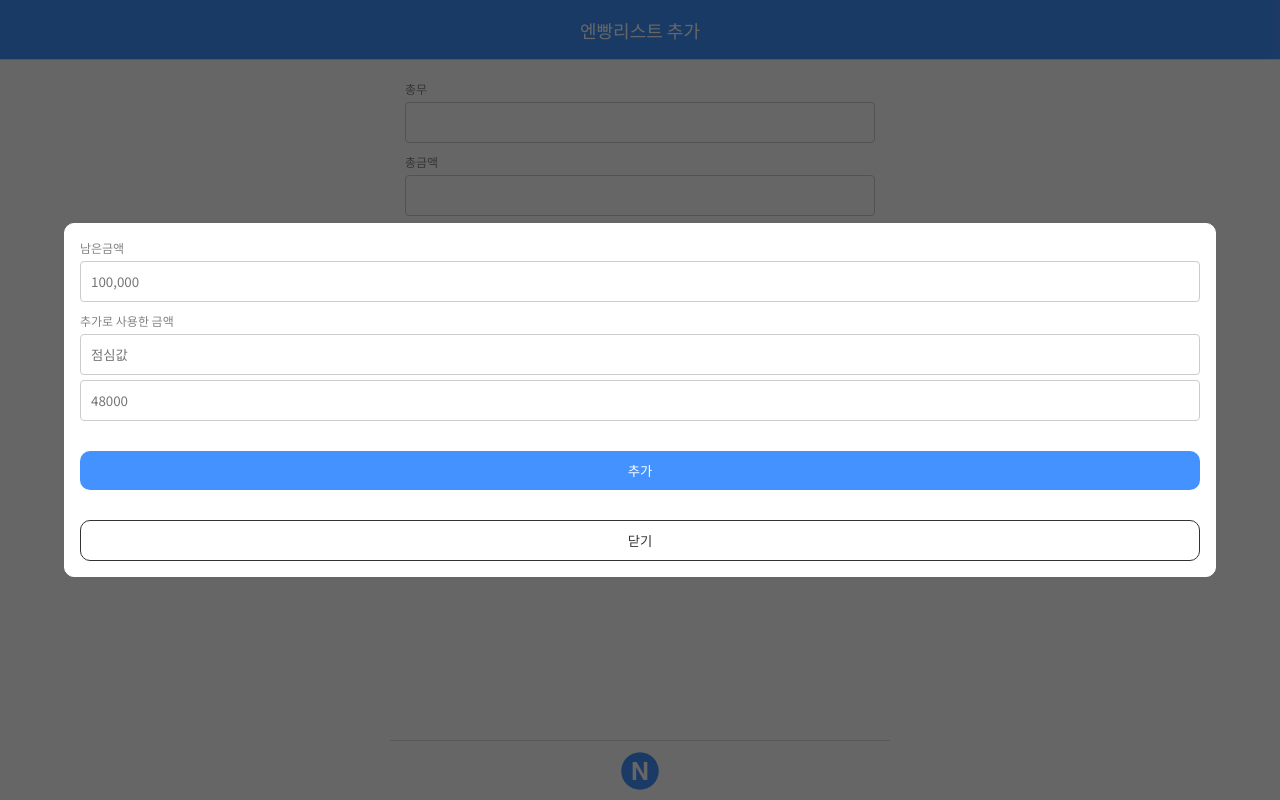
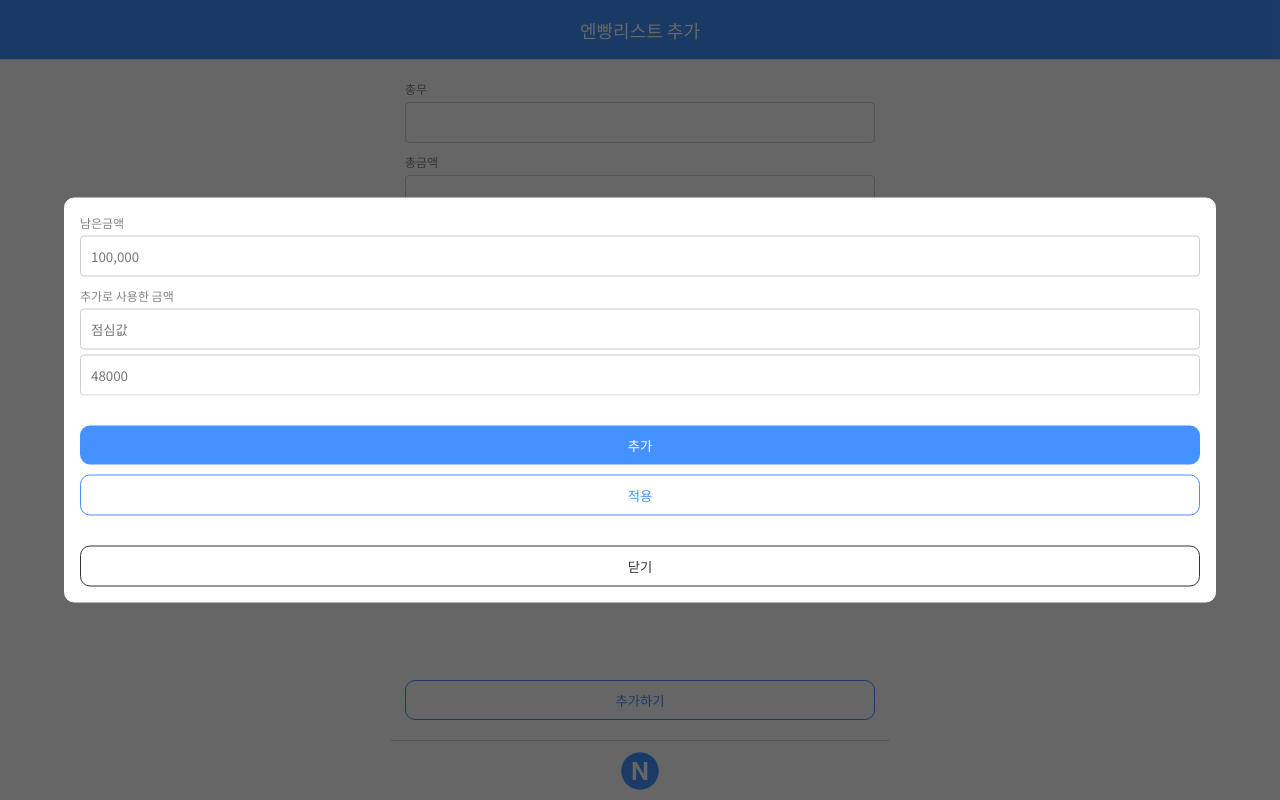
Before and after one commit to kimbboyong/pay-ts, a React (Vite) app: page /pay/create in a window 1280 px wide. Both pictures are taken after a click on the element "남은금액". Built offline with nearby package versions, Linux system fonts and the light colour scheme.

Commit message:
feat: PayCreate ui 업데이트

```diff
--- a/src/components/ColorCard/style.ts
+++ b/src/components/ColorCard/style.ts
@@ -1,9 +1,9 @@
-import styled from "styled-components"
+import styled from "styled-components";
 
 interface CardValueProps {
-  CardValue?: string
-  position?: string
-  size?: string
+  CardValue?: string;
+  position?: string;
+  size?: string;
 }
 
 export const Container = styled.div<CardValueProps>`
@@ -23,18 +23,26 @@ export const Container = styled.div<CardValueProps>`
     font-size: 12px;
     color: #fff;
     background-color: ${(props) => {
-      if (props.color === "blue") return "#4392ff"
-      if (props.color === "red") return "#f17373"
-      if (props.color === "yellow") return "#e2c235"
-      if (props.color === "green") return "#91c66c"
-      return "#fff"
+      if (props.color === "blue") return "#4392ff";
+      if (props.color === "red") return "#f17373";
+      if (props.color === "yellow") return "#e2c235";
+      if (props.color === "green") return "#91c66c";
+      return "#fff";
     }};
 
-    ${(props) =>
-      props.size === "full" &&
-      `
+    ${(props) => {
+      if (props.size === "full") {
+        return `
       width:100%;
       padding: 15px;
-  `}
+    `;
+      }
+      if (props.size === "free") {
+        return `
+    width: auto;
+
+  `;
+      }
+    }}
   }
-`
+`;
--- /dev/null
+++ b/src/components/PreviewInput/index.tsx
@@ -0,0 +1,86 @@
+import React from "react";
+import { InputBox } from "../../style/global";
+import { PreviewElement } from "../../page/Pay/components/PayCalc/style";
+import ColorCard from "../ColorCard";
+import usePreviewSelect from "../../hooks/usePreviewSelect";
+
+type MemberItem = {
+  value: string;
+  color: string;
+};
+
+type MemberInputProps = {
+  memberArr: MemberItem[];
+  setMemberArr: React.Dispatch<React.SetStateAction<MemberItem[]>>;
+  label: string;
+  preventEnterKey: (e: React.KeyboardEvent<HTMLInputElement>) => void;
+};
+
+const PreviewInput: React.FC<MemberInputProps> = ({
+  memberArr,
+  setMemberArr,
+  label,
+  preventEnterKey,
+}) => {
+  const {
+    inputValue: memberValue,
+    previewList,
+    showPreview,
+    isComposing,
+    handleInputChange: memberChange,
+    handleComposition,
+    handlePreviewSelection: handlePreviewClick,
+  } = usePreviewSelect();
+
+  const memberKeyUP = (e: React.KeyboardEvent<HTMLInputElement>) => {
+    if (e.key === "Enter" && !isComposing) {
+      const value = e.currentTarget.value;
+      if (value.trim() === "") {
+        alert("빈값 ㅈㅅ");
+        return;
+      } else {
+        setMemberArr([...memberArr, { value: value, color: "blue" }]);
+        e.currentTarget.value = "";
+      }
+    }
+  };
+
+  return (
+    <>
+      <InputBox>
+        <label>{label}</label>
+        <input
+          type="text"
+          value={memberValue}
+          onChange={(e) => memberChange(e.target.value)}
+          onKeyUp={memberKeyUP}
+          onKeyDown={preventEnterKey}
+          onCompositionStart={handleComposition}
+          onCompositionEnd={handleComposition}
+        />
+        {showPreview && (
+          <PreviewElement>
+            {previewList.map((item, idx) => (
+              <div
+                key={idx}
+                onClick={() =>
+                  handlePreviewClick(item, (selectedItem) =>
+                    setMemberArr([...memberArr, selectedItem])
+                  )
+                }
+              >
+                <ColorCard
+                  size="free"
+                  CardValue={item.value}
+                  color={item.color}
+                />
+              </div>
+            ))}
+          </PreviewElement>
+        )}
+      </InputBox>
+    </>
+  );
+};
+
+export default PreviewInput;
--- /dev/null
+++ b/src/hooks/usePreviewSelect.ts
@@ -0,0 +1,71 @@
+import { useState } from "react";
+
+type MemberItem = {
+  value: string;
+  color: string;
+};
+
+type PreviewItem = MemberItem;
+
+const usePreviewSelect = () => {
+  const [inputValue, setInputValue] = useState("");
+  const [previewList, setPreviewList] = useState<PreviewItem[]>([]);
+  const [showPreview, setShowPreview] = useState(false);
+  const [timeoutId, setTimeoutId] = useState<ReturnType<
+    typeof setTimeout
+  > | null>(null);
+  const [isComposing, setIsComposing] = useState(false);
+
+  const handleInputChange = (value: string) => {
+    setInputValue(value);
+    setShowPreview(false);
+
+    if (timeoutId) {
+      clearTimeout(timeoutId);
+    }
+
+    const newTimeoutId = setTimeout(() => {
+      if (value.trim() !== "") {
+        setPreviewList([
+          { value: value, color: "red" },
+          { value: value, color: "green" },
+          { value: value, color: "blue" },
+          { value: value, color: "yellow" },
+        ]);
+        setShowPreview(true);
+      }
+    }, 500);
+
+    setTimeoutId(newTimeoutId);
+  };
+
+  const handleComposition = (e: React.CompositionEvent<HTMLInputElement>) => {
+    if (e.type === "compositionstart") {
+      setIsComposing(true);
+    } else if (e.type === "compositionend") {
+      setIsComposing(false);
+    }
+  };
+
+  const handlePreviewSelection = (
+    item: PreviewItem,
+    callback: (item: PreviewItem) => void
+  ) => {
+    callback(item);
+    setInputValue("");
+    setShowPreview(false);
+  };
+
+  return {
+    inputValue,
+    setInputValue,
+    previewList,
+    showPreview,
+    isComposing,
+    handleInputChange,
+    handleComposition,
+    handlePreviewSelection,
+  };
+};
+
+export default usePreviewSelect;
--- a/src/page/Pay/components/PayCalc/index.tsx
+++ b/src/page/Pay/components/PayCalc/index.tsx
@@ -1,6 +1,6 @@
 import { useState } from "react";
 import { InputBox } from "../../../../style/global";
-import { AddBtn, CalcForm, InputScroll, RemoveBtn } from "./style";
+import { AddBtn, CalcForm, EndBtn, InputScroll, RemoveBtn } from "./style";
 
 const PayCalc = () => {
   const addData = [
@@ -53,6 +53,7 @@ const PayCalc = () => {
         <AddBtn type="button" onClick={handleAddClick}>
           추가
         </AddBtn>
+        <EndBtn type="button">적용</EndBtn>
       </CalcForm>
     </>
   );
--- a/src/page/Pay/components/PayCalc/style.ts
+++ b/src/page/Pay/components/PayCalc/style.ts
@@ -11,6 +11,7 @@ export const CalcForm = styled.form`
 export const InputScroll = styled.div`
   max-height: 400px;
   overflow-y: auto;
+  margin-bottom: 30px;
 `;
 
 export const AddBtn = styled.button`
@@ -20,7 +21,7 @@ export const AddBtn = styled.button`
   background-color: #4392ff;
   border-radius: 10px;
   color: #fff;
-  margin-top: 30px;
+  margin-bottom: 10px;
 
   /* &::after {
     content: "";
@@ -46,6 +47,15 @@ export const AddBtn = styled.button`
   } */
 `;
 
+export const EndBtn = styled.button`
+  width: 100%;
+  padding: 10px;
+  color: #4392ff;
+  background-color: transparent;
+  border: 1px solid #4392ff;
+  border-radius: 10px;
+`;
+
 export const RemoveBtn = styled.button`
   display: block;
   width: 20px;
@@ -68,3 +78,29 @@ export const RemoveBtn = styled.button`
     transform: translate(-50%, -50%);
   }
 `;
+
+export const MemberList = styled.div`
+  display: flex;
+  gap: 10px;
+  span {
+    border-radius: 10px;
+    background-color: #f00;
+    padding: 5px;
+    font-size: 12px;
+    color: #fff;
+  }
+`;
+
+export const PreviewElement = styled.div`
+  display: flex;
+  gap: 5px;
+  position: absolute;
+  bottom: -47px;
+  width: 100%;
+  height: auto;
+  padding: 10px;
+  background-color: #fff;
+  border-radius: 0 0 10px 10px;
+  box-shadow: 3px 2px 12px rgba(0, 0, 0, 0.2);
+  z-index: 2;
+`;
--- a/src/page/Pay/components/PayCreate/index.tsx
+++ b/src/page/Pay/components/PayCreate/index.tsx
@@ -1,51 +1,83 @@
-import { useState } from "react";
+import { useEffect, useState } from "react";
 import Header from "../../../../components/Header";
 import useOpenModal from "../../../../hooks/useModalOpen";
 import { InputBox, Wrap } from "../../../../style/global";
 import { ModalHookType } from "../../../../types/ModalHookType";
-import { PayForm } from "./style";
+import { FormInner, PayForm, PaySubmit } from "./style";
 import Modal from "../../../../components/Modal";
+import { MemberList } from "../PayCalc/style";
+import ColorCard from "../../../../components/ColorCard";
+import PreviewInput from "../../../../components/PreviewInput";
+import { useNavigate } from "react-router-dom";
+
+type MemberItem = {
+  value: string;
+  color: string;
+};
 
 const PayCreate = () => {
+  const navigate = useNavigate();
+
   const { isOpenModal, clickModal, closeModal }: ModalHookType = useOpenModal();
   const [modalType, setModalType] = useState("");
+
+  const [memberArr, setMemberArr] = useState<MemberItem[]>([]);
+
+  const paySubmit = (e: React.FormEvent<HTMLFormElement>) => {
+    e.preventDefault();
+  };
 
   const handleCalcModal = () => {
     setModalType("calcModal");
     clickModal();
   };
+
+  const preventEnterKey = (e: React.KeyboardEvent<HTMLInputElement>) => {
+    if (e.key === "Enter") {
+      e.preventDefault();
+    }
+  };
+
   return (
     <>
       {isOpenModal && <Modal closeModal={closeModal} modalType={modalType} />}
       <Header title="엔빵리스트 추가" />
       <Wrap>
-        <PayForm>
+        <PayForm onSubmit={paySubmit}>
+          <FormInner>
             <InputBox>
               <label>총무</label>
-            <input type="text" />
+              <input type="text" onKeyDown={preventEnterKey} />
             </InputBox>
             <InputBox>
               <label>총금액</label>
-            <input type="number" />
+              <input type="number" onKeyDown={preventEnterKey} />
             </InputBox>
             <InputBox onClick={handleCalcModal}>
               <label>남은금액</label>
-            <input type="number" />
+              <input type="number" onKeyDown={preventEnterKey} />
             </InputBox>
-          <InputBox>
-            <label>멤버</label>
-            <input type="text" />
-          </InputBox>
-          <InputBox>
-            <label>상태</label>
-          </InputBox>
-          <InputBox>
-            <select name="" id="">
-              <option value="">asd</option>
-              <option value="">asd</option>
-              <option value="">asd</option>
-            </select>
-          </InputBox>
+
+            <PreviewInput
+              memberArr={memberArr}
+              setMemberArr={setMemberArr}
+              label="멤버"
+              preventEnterKey={preventEnterKey}
+            />
+
+            <MemberList>
+              {Array.isArray(memberArr) &&
+                memberArr.map((item, idx) => (
+                  <ColorCard
+                    key={idx}
+                    size="free"
+                    CardValue={item.value}
+                    color={item.color}
+                  />
+                ))}
+            </MemberList>
+          </FormInner>
+          <PaySubmit>추가하기</PaySubmit>
         </PayForm>
       </Wrap>
     </>
--- a/src/page/Pay/components/PayCreate/style.ts
+++ b/src/page/Pay/components/PayCreate/style.ts
@@ -1,3 +1,18 @@
 import styled from "styled-components";
 
-export const PayForm = styled.form``;
+export const PayForm = styled.form`
+  display: flex;
+  flex-direction: column;
+  justify-content: space-between;
+  height: 100%;
+`;
+export const FormInner = styled.div``;
+
+export const PaySubmit = styled.button`
+  width: 100%;
+  height: 40px;
+  border: 1px solid #4392ff;
+  border-radius: 10px;
+  background-color: #fff;
+  color: #4392ff;
+`;
--- a/src/style/global.ts
+++ b/src/style/global.ts
@@ -10,12 +10,14 @@ export const Container = styled.div`
 
 export const Wrap = styled.div`
   padding: 80px 15px;
+  height: 100%;
 `;
 export const InputBox = styled.div`
   display: flex;
   flex-direction: column;
   gap: 5px;
   margin-bottom: 10px;
+  position: relative;
   &:last-child {
     margin-bottom: 0;
   }
```
Also changed, not shown: src/components/Modal/style.ts (+5 -5 lines). Lines whose indentation alone changed are shown as unchanged.
